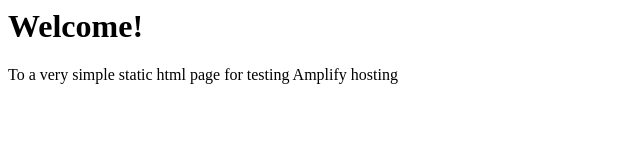
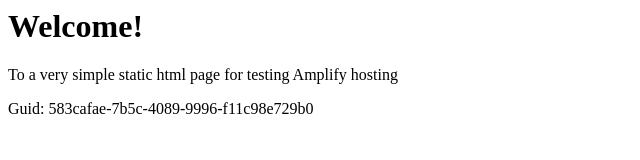
Before and after one commit to aws-aemilia-hkg/Github-PR-Commit-Integration-Test-DoNotTouch-v0-preprod-ap-east-1, a website: page src/index.html in a window 1280 px wide. Shown: the whole page, without its empty margins (0-640 px from the left). Drawn offline with Linux system fonts and the light colour scheme.

Commit message:
commit from integ tests

```diff
--- a/src/index.html
+++ b/src/index.html
@@ -1,3 +1,5 @@
+
+
 <html lang="en">
 
 <head>
@@ -10,6 +12,6 @@
 <body>
     <h1>Welcome!</h1>
     <p>To a very simple static html page for testing Amplify hosting</p>
-</body>
+    <p>Guid: 583cafae-7b5c-4089-9996-f11c98e729b0</p></body>
 
 </html>
```
